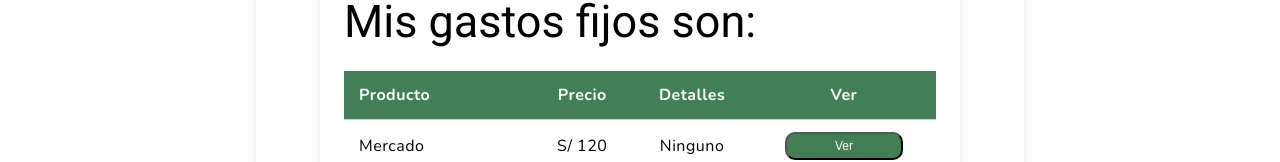
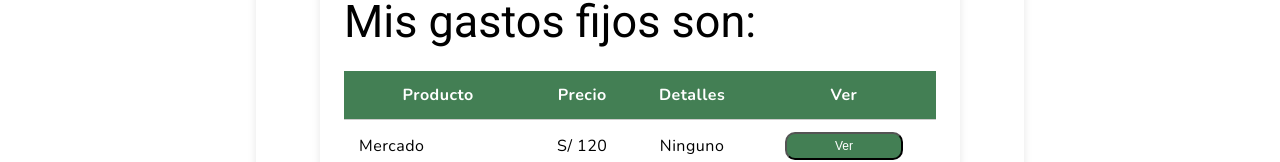
Before and after one commit to Upecinos-AI-OpenSource/Saifu-FrontEnd, an Angular app: page /register-data in a window 1280 px wide. Shown: the part 648-810 px from the top of the page. Built offline with nearby package versions, Linux system fonts and the light colour scheme.

Commit message:
feat: edited transactions

```diff
--- a/src/saifu/register-data/register-data.component.html
+++ b/src/saifu/register-data/register-data.component.html
@@ -35,7 +35,7 @@
       <table class="transaction-table">
         <thead>
         <tr>
-          <th id="productos">Producto</th>
+          <th>Producto</th>
           <th>Precio</th>
           <th>Detalles</th>
           <th>Ver</th>
```
